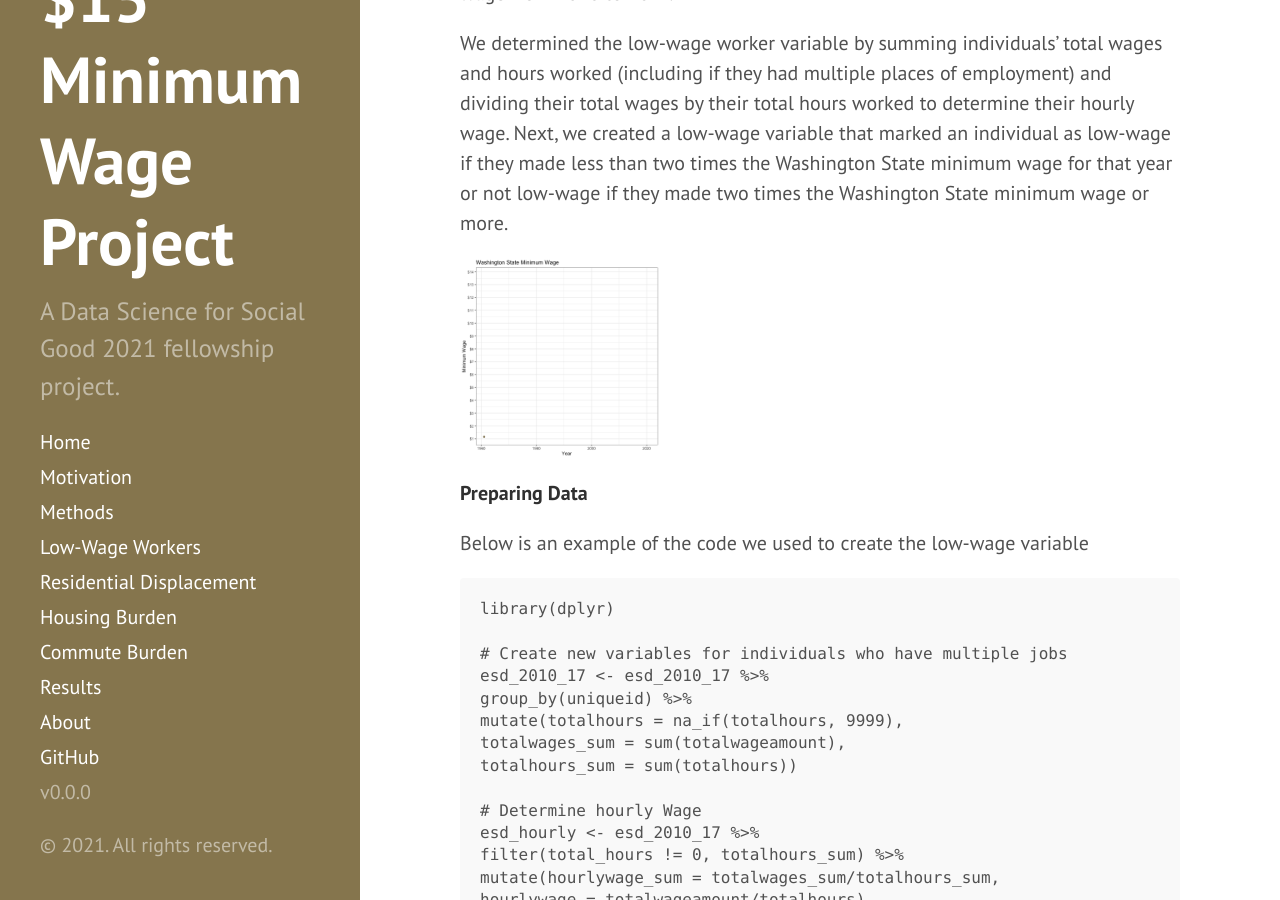
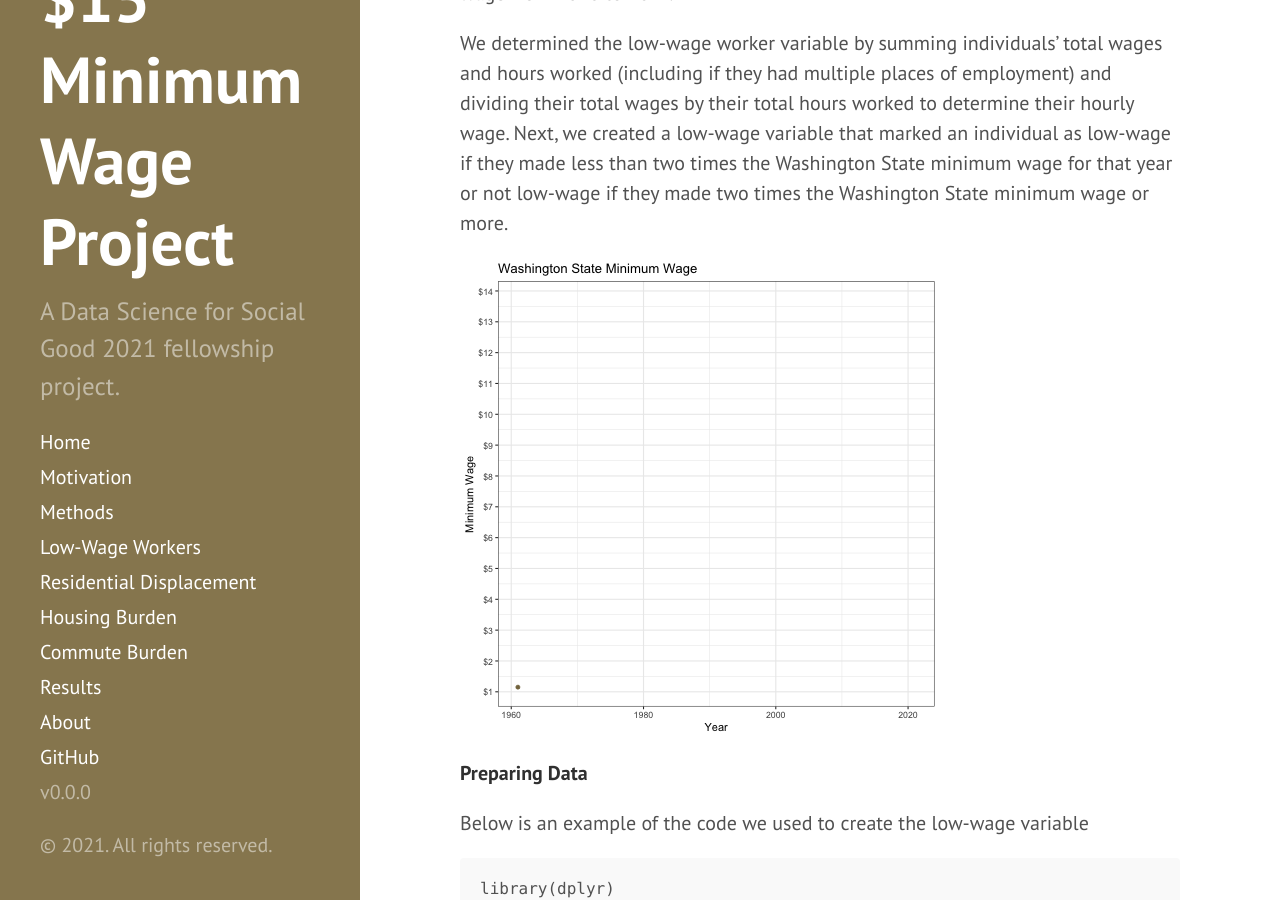
Before and after one commit to uwescience/MinWA, a Jekyll site: the page built from Low-Wage Workers.md, in a window 1280 px wide and 900 px high, scrolled down 512 px. Built offline with Jekyll 4.4.1, drawn with Linux system fonts in a browser that asks for light colours.

Commit message:
changed dimensions of gif

```diff
--- a/Low-Wage Workers.md
+++ b/Low-Wage Workers.md
@@ -9,7 +9,7 @@ This project examines the extent to which Seattle’s \$15 minimum wage policy a
 
 We determined the low-wage worker variable by summing individuals’ total wages and hours worked (including if they had multiple places of employment) and dividing their total wages by their total hours worked to determine their hourly wage. Next, we created a low-wage variable that marked an individual as low-wage if they made less than two times the Washington State minimum wage for that year or not low-wage if they made two times the Washington State minimum wage or more.
 
-<img src="{{ site.url }}{{ site.baseurl }}/assets/img/WA_minwage.gif" width = "200">
+<img src="{{ site.url }}{{ site.baseurl }}/assets/img/WA_minwage.gif">
 
 
 **Preparing Data**
```
